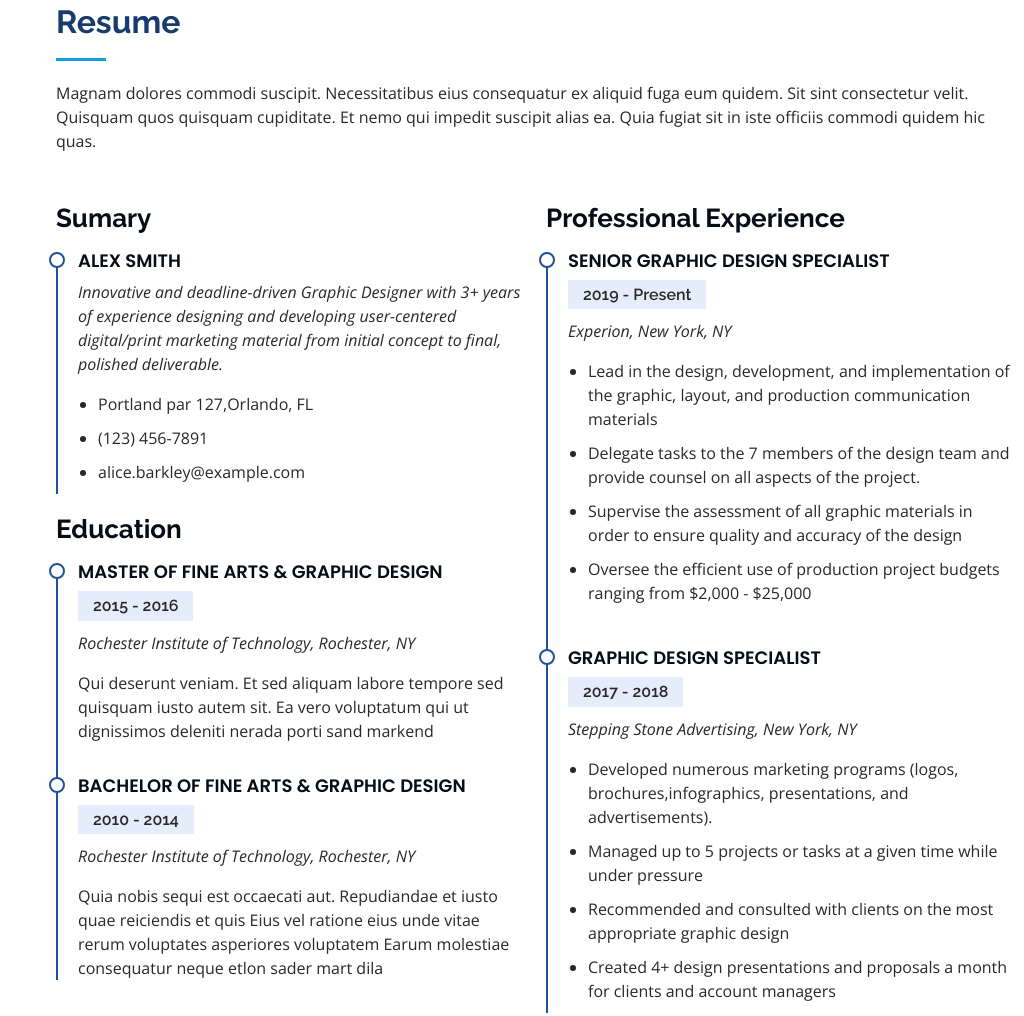
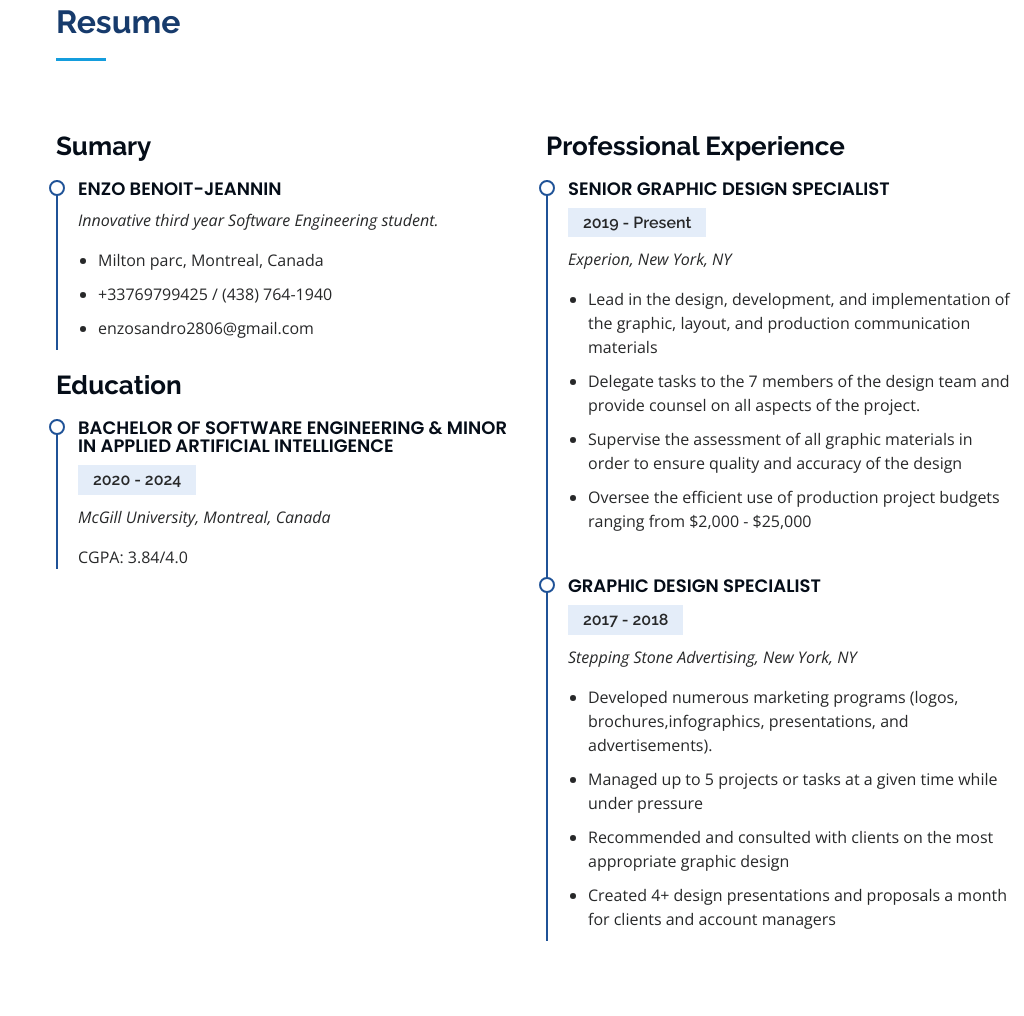
Before and after one commit to Enzo2806/Enzo2806.github.io, a plain HTML site: page index.html in a window 1280 px wide. Shown: the part 3153-4169 px from the top of the page, without its empty margins (256-1280 px from the left). Drawn offline with nearby package versions, Linux system fonts and the light colour scheme.

Commit message:
Resume beginning

```diff
--- a/index.html
+++ b/index.html
@@ -354,34 +354,28 @@
 
         <div class="section-title">
           <h2>Resume</h2>
-          <p>Magnam dolores commodi suscipit. Necessitatibus eius consequatur ex aliquid fuga eum quidem. Sit sint consectetur velit. Quisquam quos quisquam cupiditate. Et nemo qui impedit suscipit alias ea. Quia fugiat sit in iste officiis commodi quidem hic quas.</p>
+          <p></p>
         </div>
 
         <div class="row">
           <div class="col-lg-6" data-aos="fade-up">
             <h3 class="resume-title">Sumary</h3>
             <div class="resume-item pb-0">
-              <h4>Alex Smith</h4>
-              <p><em>Innovative and deadline-driven Graphic Designer with 3+ years of experience designing and developing user-centered digital/print marketing material from initial concept to final, polished deliverable.</em></p>
+              <h4>Enzo Benoit-Jeannin</h4>
+              <p><em>Innovative third year Software Engineering student.</em></p>
               <ul>
-                <li>Portland par 127,Orlando, FL</li>
-                <li>(123) 456-7891</li>
-                <li>alice.barkley@example.com</li>
+                <li>Milton parc, Montreal, Canada</li>
+                <li>+33769799425 / (438) 764-1940</li>
+                <li>enzosandro2806@gmail.com</li>
               </ul>
             </div>
 
             <h3 class="resume-title">Education</h3>
             <div class="resume-item">
-              <h4>Master of Fine Arts &amp; Graphic Design</h4>
-              <h5>2015 - 2016</h5>
-              <p><em>Rochester Institute of Technology, Rochester, NY</em></p>
-              <p>Qui deserunt veniam. Et sed aliquam labore tempore sed quisquam iusto autem sit. Ea vero voluptatum qui ut dignissimos deleniti nerada porti sand markend</p>
-            </div>
-            <div class="resume-item">
-              <h4>Bachelor of Fine Arts &amp; Graphic Design</h4>
-              <h5>2010 - 2014</h5>
-              <p><em>Rochester Institute of Technology, Rochester, NY</em></p>
-              <p>Quia nobis sequi est occaecati aut. Repudiandae et iusto quae reiciendis et quis Eius vel ratione eius unde vitae rerum voluptates asperiores voluptatem Earum molestiae consequatur neque etlon sader mart dila</p>
+              <h4>Bachelor of Software Engineering &amp; Minor in Applied Artificial Intelligence</h4>
+              <h5>2020 - 2024</h5>
+              <p><em>McGill University, Montreal, Canada</em></p>
+              <p>CGPA: 3.84/4.0</p>
             </div>
           </div>
           <div class="col-lg-6" data-aos="fade-up" data-aos-delay="100">
```
